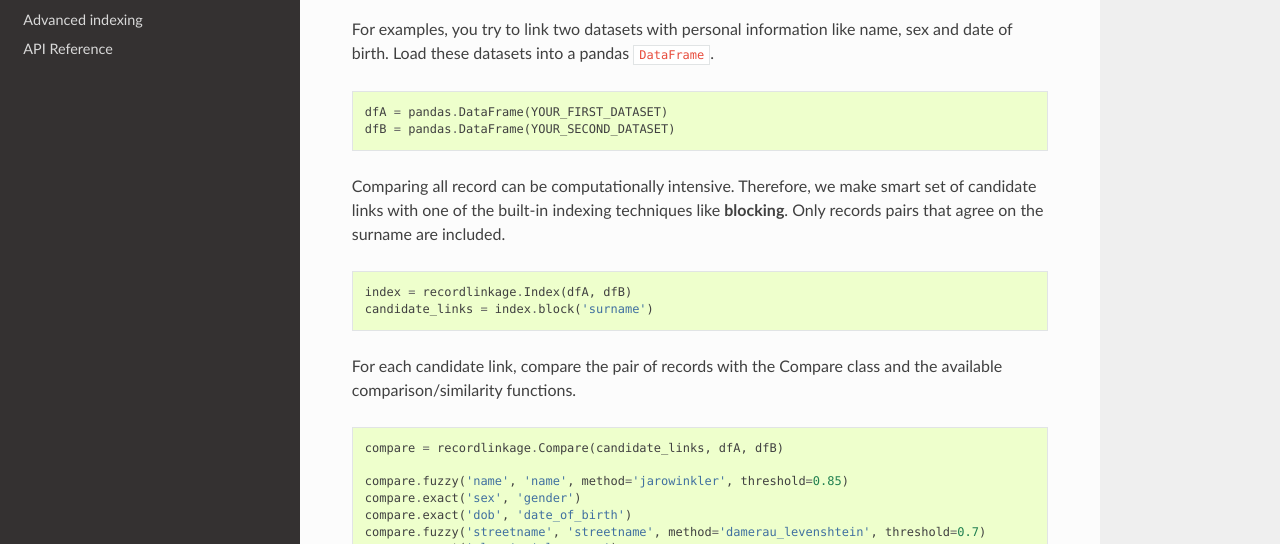
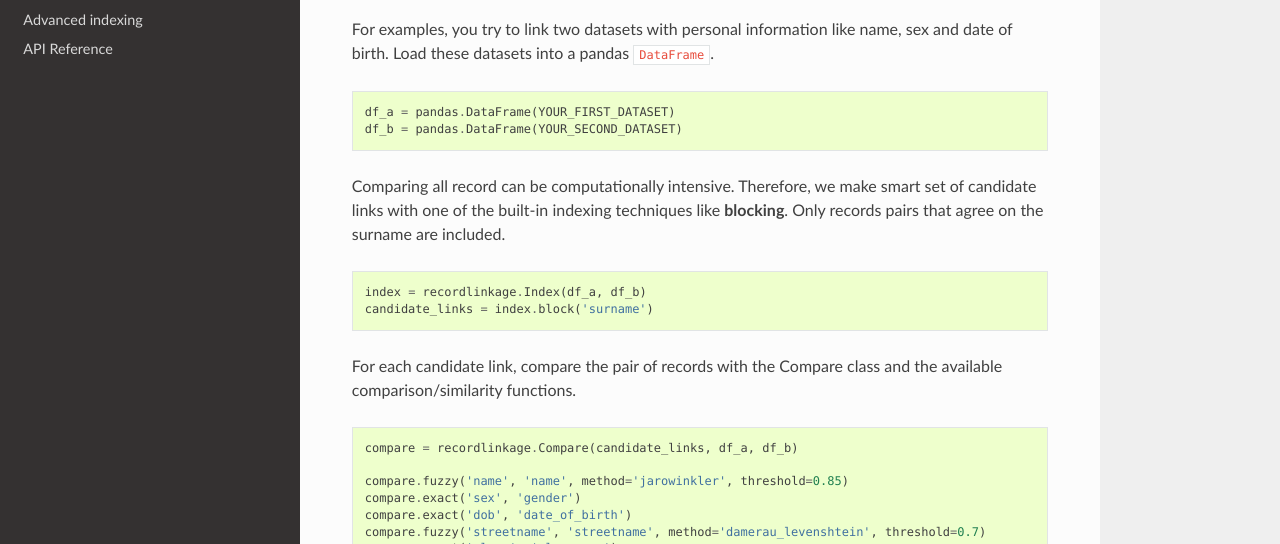
Before and after one commit to J535D165/recordlinkage, a Sphinx documentation site: the page built from docs/README.rst, in a window 1280 px wide and 900 px high, scrolled down 538 px. Shown: the part 155-699 px from the top of the window. Built offline with Sphinx 7.4.7 and the Read the Docs theme 2.0.0, drawn with Linux system fonts in a browser that asks for light colours.

Commit message:
Rename variables

```diff
--- a/docs/README.rst
+++ b/docs/README.rst
@@ -37,8 +37,8 @@ like name, sex and date of birth. Load these datasets into a pandas
 
 .. code:: python
 
-    dfA = pandas.DataFrame(YOUR_FIRST_DATASET)
-    dfB = pandas.DataFrame(YOUR_SECOND_DATASET)
+    df_a = pandas.DataFrame(YOUR_FIRST_DATASET)
+    df_b = pandas.DataFrame(YOUR_SECOND_DATASET)
 
 Comparing all record can be computationally intensive. Therefore, we
 make smart set of candidate links with one of the built-in indexing
@@ -47,7 +47,7 @@ surname are included.
 
 .. code:: python
 
-    index = recordlinkage.Index(dfA, dfB)
+    index = recordlinkage.Index(df_a, df_b)
     candidate_links = index.block('surname')
 
 For each candidate link, compare the pair of records with the Compare
@@ -55,7 +55,7 @@ class and the available comparison/similarity functions.
 
 .. code:: python
 
-    compare = recordlinkage.Compare(candidate_links, dfA, dfB)
+    compare = recordlinkage.Compare(candidate_links, df_a, df_b)
 
     compare.fuzzy('name', 'name', method='jarowinkler', threshold=0.85)
     compare.exact('sex', 'gender')
```
